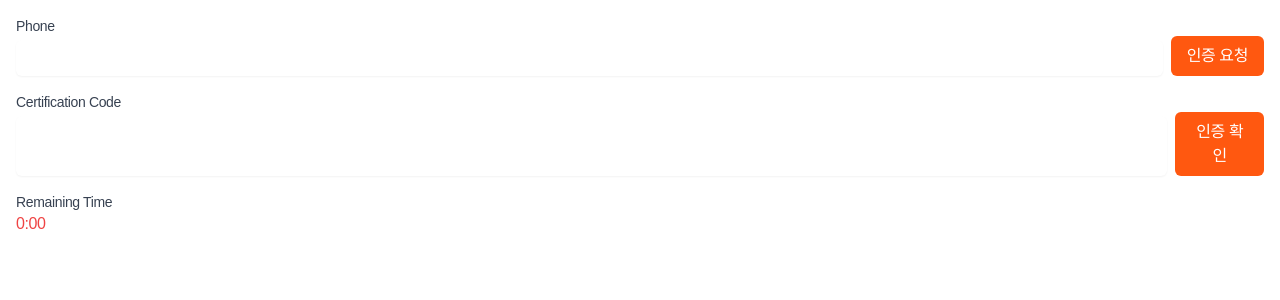
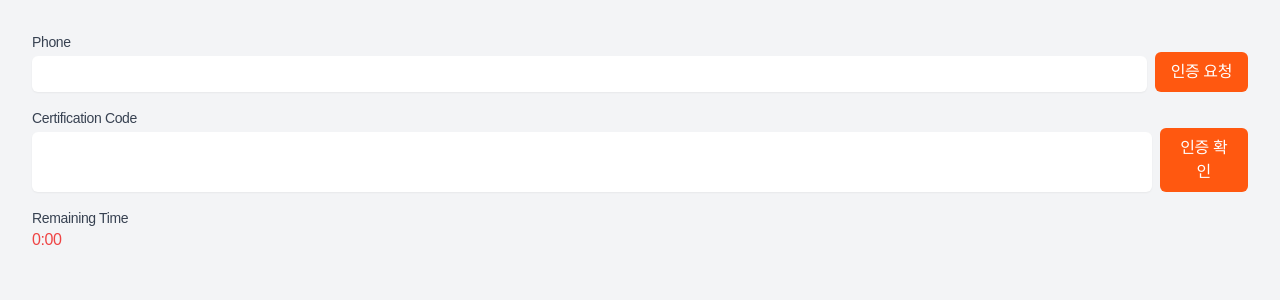
Before and after one commit to TableService-DD/DD-WebView, a React (Vite) app: page /signup in a window 1280 px wide. Shown: the top 300 px of the page. Built offline with nearby package versions, Linux system fonts and the light colour scheme; a web font is replaced by a local one.

Commit message:
[ADD] 페이지 애니메이션 적용
Todo : UI 재구성하기

```diff
--- a/package.json
+++ b/package.json
@@ -12,6 +12,7 @@
   "dependencies": {
     "@ant-design/icons": "^5.2.6",
     "axios": "^1.5.0",
+    "framer-motion": "^10.16.4",
     "react": "^18.2.0",
     "react-dom": "^18.2.0",
     "react-hook-form": "^7.48.2",
@@ -19,6 +20,7 @@
     "react-router-dom": "^6.15.0",
     "react-scroll": "^1.8.9",
     "react-spinners": "^0.13.8",
+    "react-spring": "^9.7.3",
     "react-transition-group": "^4.4.5",
     "uuid": "^9.0.0"
   },
--- a/src/pages/SignupForm.tsx
+++ b/src/pages/SignupForm.tsx
@@ -2,6 +2,8 @@ import React, { useState, useEffect } from 'react';
 import { FaCheckCircle, FaTimesCircle } from 'react-icons/fa';
 import { useForm } from 'react-hook-form';
 import { SignupFormInfo, SignupInfo, sendPhoneCertRequest, signUp, verifyPhoneCertification } from '../api/auth';
+import { AnimatePresence, motion} from 'framer-motion';
+import {pageTransitionVariants} from '../util/animation';
 
 function SignupForm() {
   const { register, handleSubmit, watch, formState: { errors } } = useForm<SignupFormInfo>();
@@ -10,6 +12,11 @@ function SignupForm() {
   const [phoneCertId, setPhoneCertId] = useState<number | undefined>();
   const [isPhoneCertVerified, setIsPhoneCertVerified] = useState(false);
   const [isPhoneCertRequested, setIsPhoneCertRequested] = useState(false);
+  const [[page, direction], setPage] = useState([0, 0]);
+  const paginate = (newPage) => {
+    const direction = newPage > currentPage ? 1 : -1;
+    setPage([newPage, direction]);
+  };
   // 타이머 관련 상태
   const [timer, setTimer] = useState(0);
   const [timerActive, setTimerActive] = useState(false);
@@ -222,14 +229,30 @@ function SignupForm() {
   // 인증 성공 후 페이지 전환
   useEffect(() => {
     if (isPhoneCertVerified) {
-      setCurrentPage(1);
+      paginate(1);
     }
   }, [isPhoneCertVerified]);
 
   return (
-    <form onSubmit={handleSubmit(onSubmit)} className="p-4">
-      {currentPage === 0 ? renderPhoneVerificationPage() : renderSignupPage()}
-    </form>
+    <AnimatePresence initial={false} custom={direction}>
+      <form onSubmit={handleSubmit(onSubmit)} className="p-4 bg-gray-100 min-h-screen">
+        <motion.div
+          key={page}
+          custom={direction}
+          variants={pageTransitionVariants}
+          initial="enter"
+          animate="center"
+          exit="exit"
+          className='p-4'
+          transition={{
+            x: { type: "spring", stiffness: 300, damping: 30 },
+            opacity: { duration: 0.2 }
+          }}
+        >
+          {page === 0 ? renderPhoneVerificationPage() : renderSignupPage()}
+        </motion.div>
+        </form>
+      </AnimatePresence>
   );
 }
 
--- /dev/null
+++ b/src/util/animation.js
@@ -0,0 +1,21 @@
+
+export const pageTransitionVariants = {
+    enter: (direction) => {
+      return {
+        x: direction > 0 ? 1000 : -1000,
+        opacity: 0
+      };
+    },
+    center: {
+      zIndex: 1,
+      x: 0,
+      opacity: 1
+    },
+    exit: (direction) => {
+      return {
+        zIndex: 0,
+        x: direction < 0 ? 1000 : -1000,
+        opacity: 0
+      };
+    }
+  };
```
Also changed, not shown: src/index.css (+21 -0 lines), 1 other file (tests, documents, lock files or other folders).
